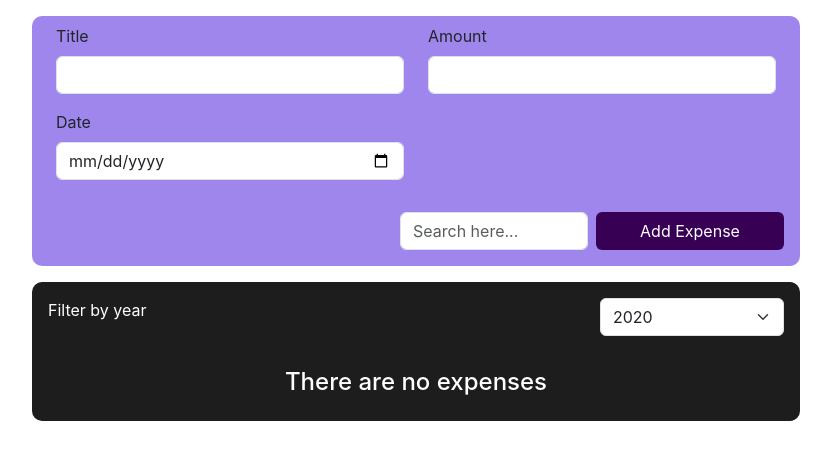
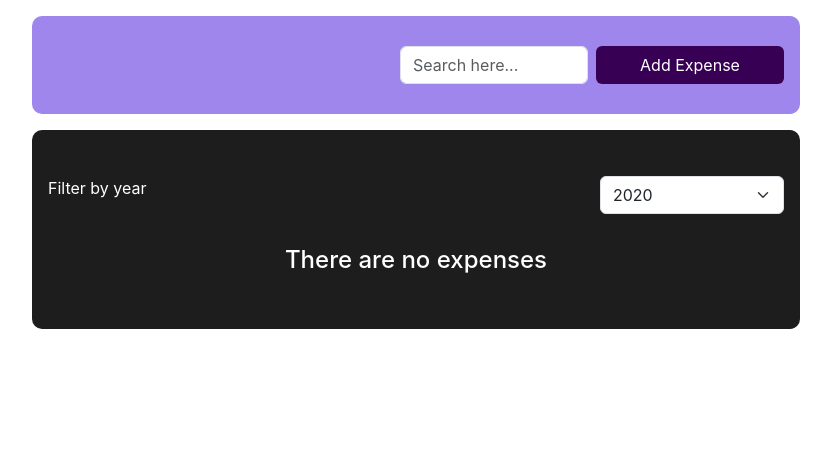
Before and after one commit to yuvrajdas/Sharpner, a React (Create React App) app in the folder React/creating_your_own_first_component/: page / in a window 1280 px wide. Shown: the top 460 px of the page, without its empty margins (224-1055 px from the left). Built offline with nearby package versions, Linux system fonts and the light colour scheme.

Commit message:
Challenges on Conditional Rendering

```diff
--- a/React/creating_your_own_first_component/src/ExpensForm.css
+++ b/React/creating_your_own_first_component/src/ExpensForm.css
@@ -1,6 +1,7 @@
 .form-wrapper,.list-wrapper {
     width: 60%;
-    height: 250px;
+    padding: 30px 0px;
+    height: fit-content;
     margin: auto;
     border-radius: 10px;
     background-color: #9e86ec;
@@ -43,8 +44,9 @@
     -o-border-radius: 10px;
 }
 
-button{
+button, .btn{
     background-color: #380054 !important;
     outline: none !important;
     border: none !important;
+    color: #ffffff;
 }
--- a/React/creating_your_own_first_component/src/ExpenseForm.jsx
+++ b/React/creating_your_own_first_component/src/ExpenseForm.jsx
@@ -5,6 +5,15 @@ const ExpenseForm = () => {
     const [expenseDetails, setExpenseDetails] = useState({ title: "", amount: "", date: "" });
     const [expenseData, setExpenseData] = useState([]);
     const [filteredData, setFilteredData] = useState([]);
+    const [formVisible, setFormVisible] = useState(false)
+
+    const showFormVisibility = ()=>{
+        setFormVisible(true);
+    }
+
+    const hideFormVisibility = ()=>{
+        setFormVisible(false);
+    }
 
     const handleInputChange = (e) => {
         const { name, value } = e.target;
@@ -44,23 +53,26 @@ const ExpenseForm = () => {
         <>
             <div className='form-wrapper mt-3'>
                 <form onSubmit={handleSubmit}>
+                {formVisible ?
                     <div className="row ps-4 pe-4 pt-2 pb-3">
                         <div className="mb-3 col-md-6">
                             <label htmlFor="title" className="form-label">Title</label>
-                            <input type="text" className="form-control" name="title" value={expenseDetails.title} onChange={handleInputChange} />
+                            <input type="text" className="form-control" required name="title" value={expenseDetails.title} onChange={handleInputChange} />
                         </div>
                         <div className="mb-3 col-md-6">
                             <label htmlFor="amount" className="form-label">Amount</label>
-                            <input type="number" className="form-control" name="amount" value={expenseDetails.amount} onChange={handleInputChange} />
+                            <input type="number" className="form-control" required name="amount" value={expenseDetails.amount} onChange={handleInputChange} />
                         </div>
                         <div className="mb-3 col-md-6">
                             <label htmlFor="date" className="form-label">Date</label>
                             <input type="date" className="form-control" name="date" value={expenseDetails.date} onChange={handleInputChange} />
                         </div>
                     </div>
+                    :'' }
                     <div className='d-flex justify-content-end w-100 pe-3 gap-2'>
                         <input type="text" className="form-control w-25" placeholder='Search here...' onKeyUp={searchHandler} />
-                        <button type="submit" className="btn btn-primary w-25">Add Expense</button>
+                        { formVisible ? <div className="btn text-white" onClick={hideFormVisibility}> Cancel </div> : '' }
+                        <button type="submit" className="btn btn-primary w-25" onClick={showFormVisibility}>Add Expense</button>
                     </div>
                 </form>
             </div>
```
